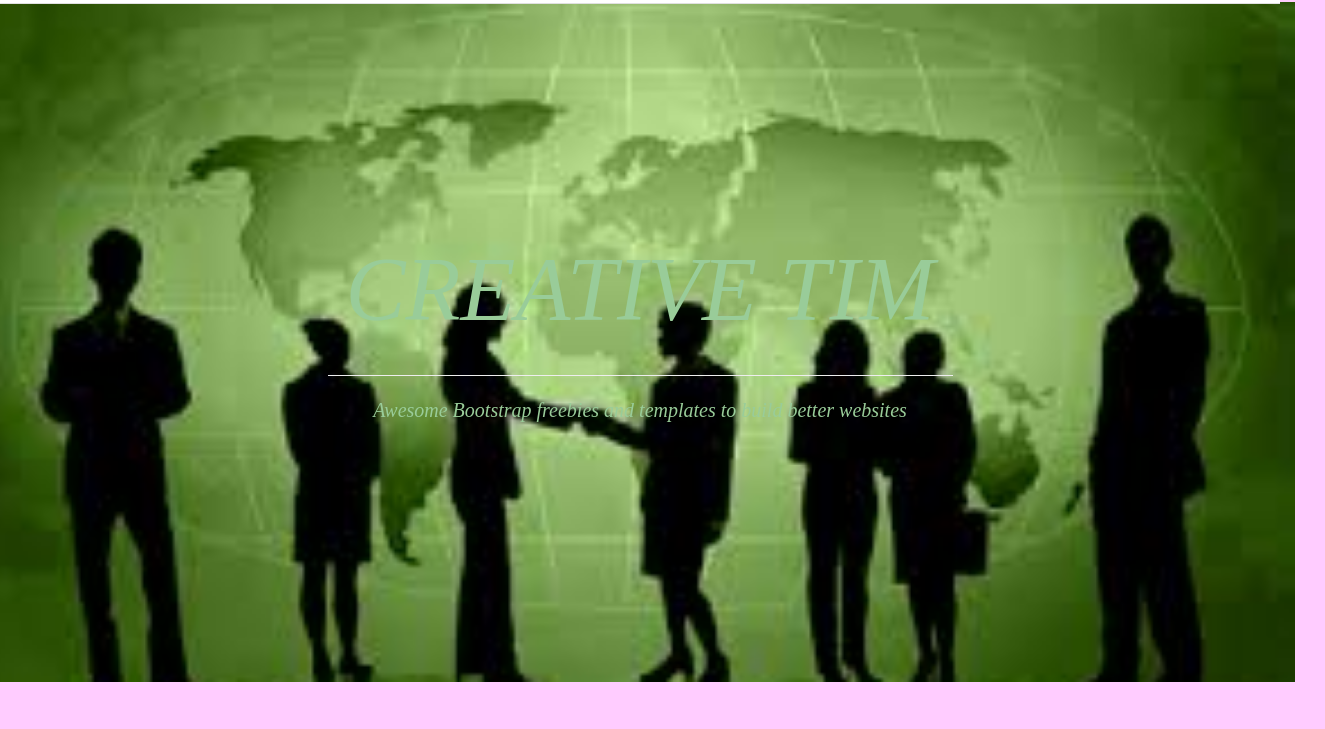
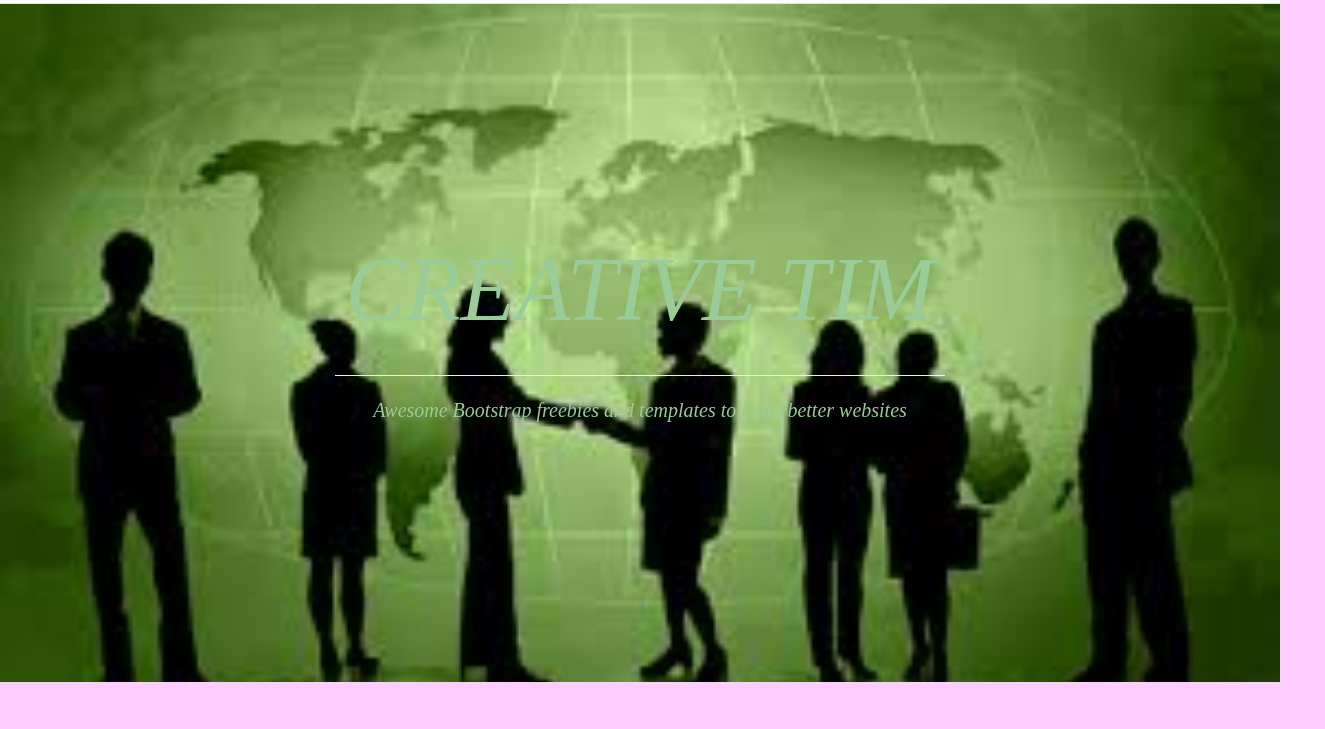
Before and after one commit to AmitPunani11/proven, a plain HTML site: page index.html in a window 1280 px wide. Shown: the part 63-792 px from the top of the page, 1325 px wide, since content can reach past the window. Drawn offline with nearby package versions, Linux system fonts and the light colour scheme; some packages are replaced by stand-ins of ours; a web font is replaced by a local one.

Commit message:
Add files via upload

```diff
--- a/one2.css
+++ b/one2.css
@@ -76,8 +76,8 @@
 	}
 
 	.row{
-		margin-right: 1px;
-		margin-left: -18px;
+		margin-right: 0px !important;
+		margin-left: 0px !important;
 	}
 
 	.intro-text-container{
```
